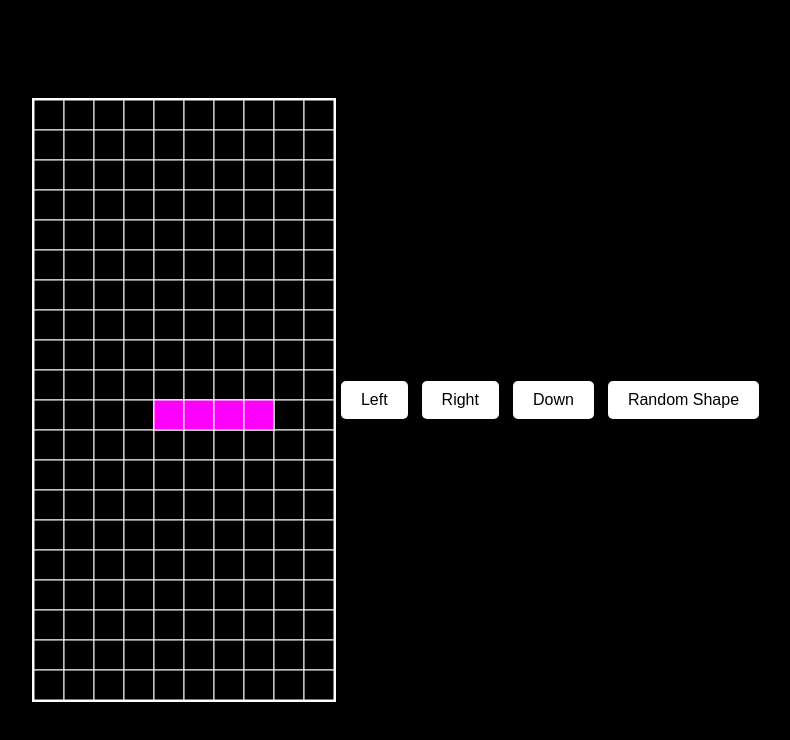
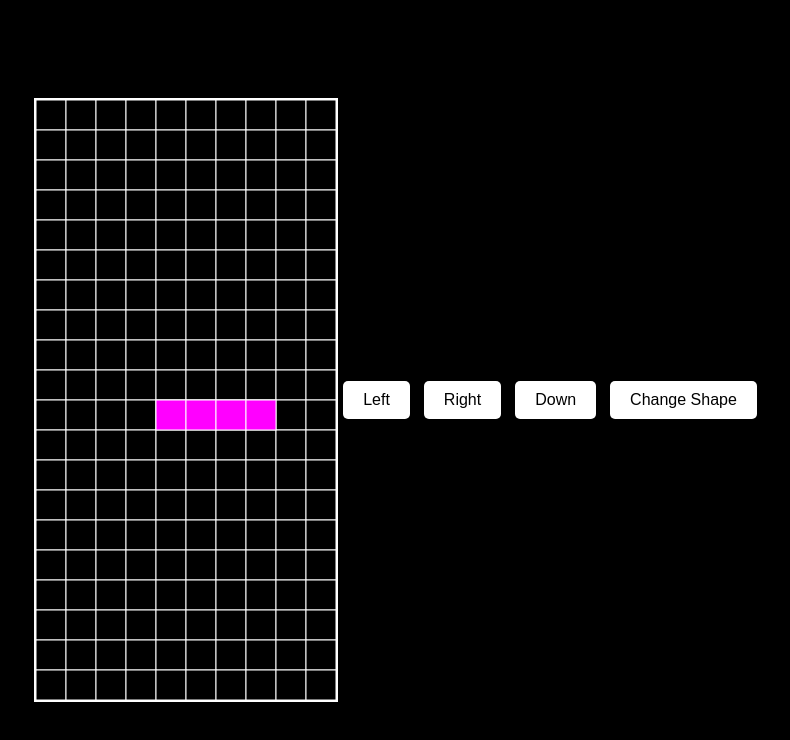
Before and after one commit to SmartGuy1108/a.github.io, a plain HTML site: page index.html in a window 1280 px wide. Shown: the whole page, without its empty margins (242-1032 px from the left). Drawn offline with Linux system fonts and the light colour scheme.

Commit message:
Add files via upload

```diff
--- a/index.html
+++ b/index.html
@@ -35,7 +35,7 @@
         <button class="button" id="leftBtn">Left</button>
         <button class="button" id="rightBtn">Right</button>
         <button class="button" id="downBtn">Down</button>
-        <button class="button" id="rotateBtn">Random Shape</button>
+        <button class="button" id="rotateBtn">Change Shape</button>
     </div>
     <script>
         // Set up the canvas
```
